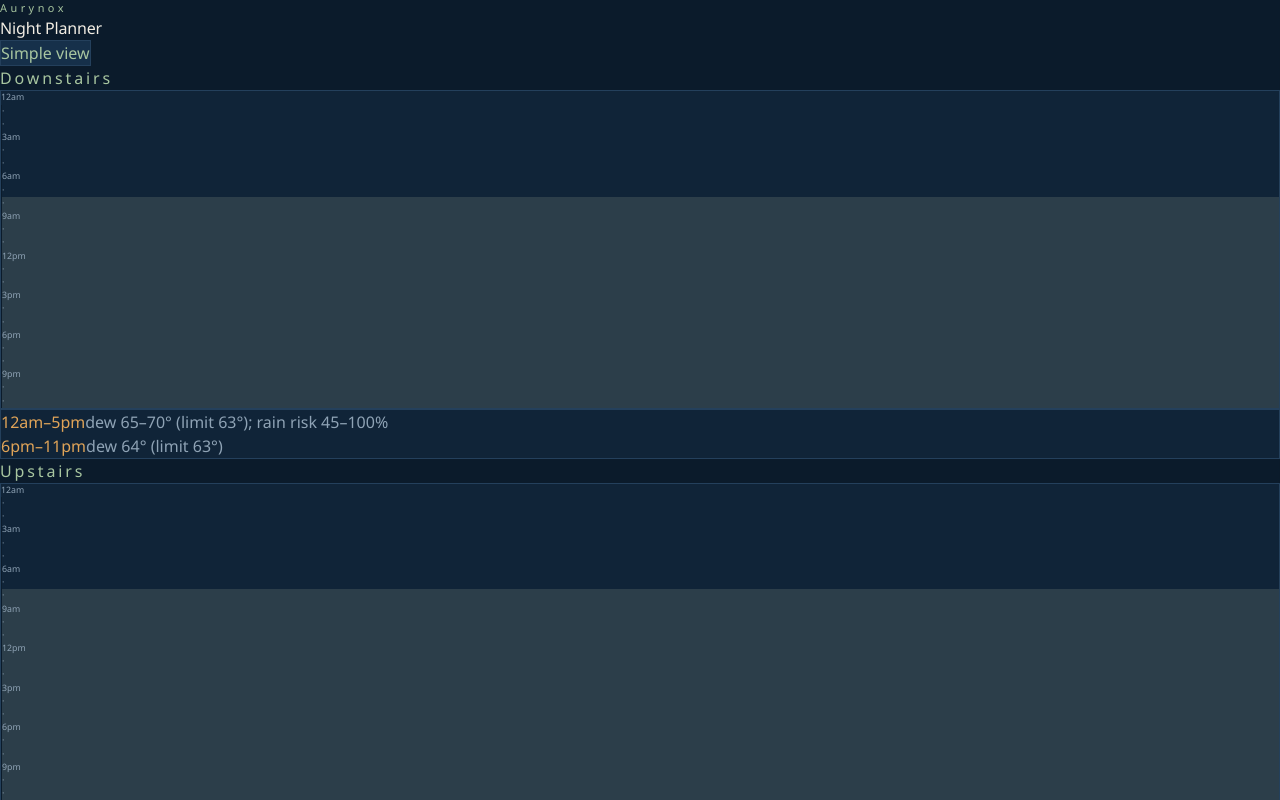
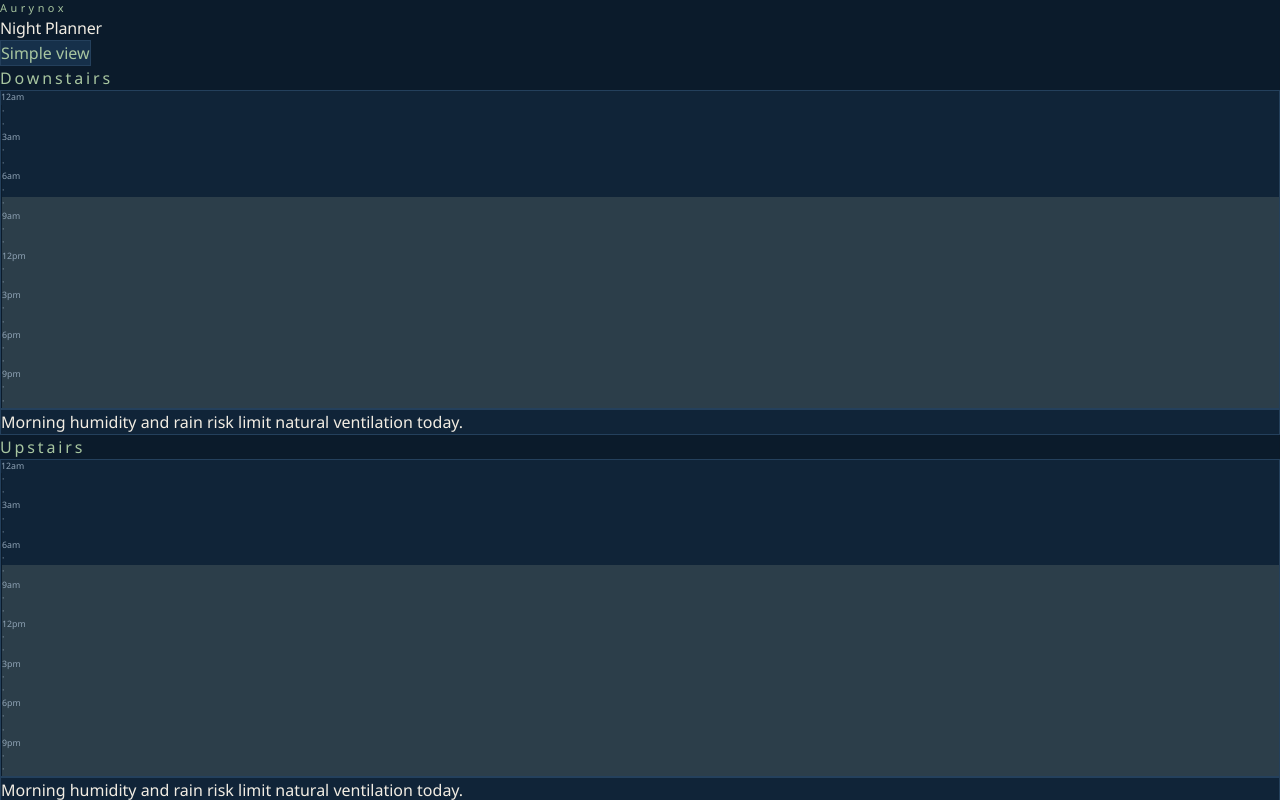
Before and after one commit to aurynox27-cloud/aurynox-planner, a React (Vite) app: page / in a window 1280 px wide. Shown: the top 800 px of the page. Built offline with nearby package versions, Linux system fonts and the light colour scheme.

Commit message:
Add narrative summary for simple mode in ZonePanel

```diff
--- a/src/App.jsx
+++ b/src/App.jsx
@@ -349,7 +349,29 @@ function renderReasonCat(group) {
   return first.raw;
 }
 
-function ZonePanel({ title, sim }) {
+// Narrative summary for Simple mode — one plain sentence instead of the itemized breakdown.
+function buildNarrativeSummary(simData) {
+  let morningDew = false, rainIssue = false, afternoonHeat = false, eveningGood = false;
+  for (const d of simData) {
+    const reasonText = d.reasons.join(" ");
+    if (d.hour < 12 && reasonText.includes("dew")) morningDew = true;
+    if (reasonText.includes("rain risk")) rainIssue = true;
+    if (d.hour >= 12 && d.hour < 18 && (reasonText.includes("comfort ceiling") || reasonText.includes("not cooler than inside"))) afternoonHeat = true;
+    if (d.hour >= 18 && d.mode === "open") eveningGood = true;
+  }
+  const parts = [];
+  if (morningDew) parts.push("morning humidity");
+  if (rainIssue) parts.push("rain risk");
+  if (afternoonHeat) parts.push("afternoon heat");
+  if (!parts.length) return "Conditions look favorable for ventilation today.";
+  const verb = parts.length === 1 ? "limits" : "limit";
+  let sentence = parts.join(" and ") + " " + verb + " natural ventilation today.";
+  sentence = sentence.charAt(0).toUpperCase() + sentence.slice(1);
+  if (eveningGood) sentence += " Conditions look better again this evening.";
+  return sentence;
+}
+
+function ZonePanel({ title, sim, simpleMode }) {
   if (!sim) return null;
   return (
     <div className="mb-6">
@@ -373,7 +395,12 @@ function ZonePanel({ title, sim }) {
           );
         })}
       </div>
-      {(() => {
+      {simpleMode && (
+        <div className="rounded-lg p-3" style={{ background: PALETTE.panel, border: `1px solid ${PALETTE.line}` }}>
+          <div className="text-xs" style={{ color: PALETTE.text }}>{buildNarrativeSummary(sim.data)}</div>
+        </div>
+      )}
+      {!simpleMode && (() => {
         const spans = [];
         let cur = null;
         for (const d of sim.data) {
@@ -490,8 +517,8 @@ export default function AurynoxNightPlanner() {
           </button>
         </div>
 
-        <ZonePanel title="Downstairs" sim={simDown} />
-        <ZonePanel title="Upstairs" sim={simUp} />
+        <ZonePanel title="Downstairs" sim={simDown} simpleMode={simpleMode} />
+        <ZonePanel title="Upstairs" sim={simUp} simpleMode={simpleMode} />
 
         <div className="mb-6 rounded-xl p-4" style={{ background: PALETTE.panel, border: `1px solid ${PALETTE.line}` }}>
           <div className="uppercase text-xs mb-2" style={{ color: PALETTE.dim, letterSpacing: "0.18em" }}>Fetch live forecast</div>
```
